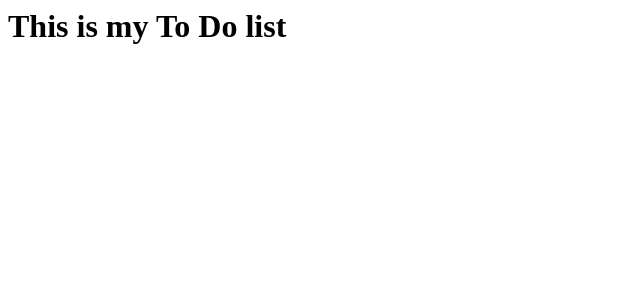
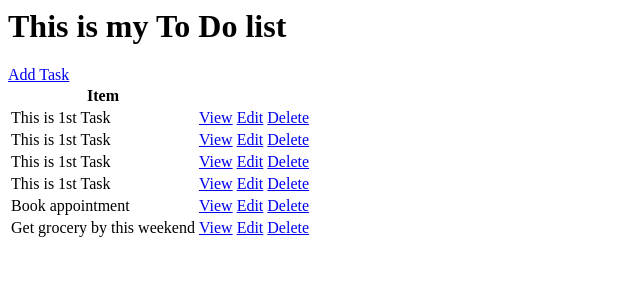
Before and after one commit to thisispriyankpatel/ToDo_List, a Django app: page / in a window 1280 px wide. Shown: the top 300 px of the page, without its empty margins (0-640 px from the left). Run offline with Django 4.2, Linux system fonts and the light colour scheme; data comes from the database, SQL or seed files in the repository; both versions use the stored data as it was after the commit.

Commit message:
New Features added - Add,Update,Delete.

```diff
--- /dev/null
+++ b/Base/templates/Base/task.html
@@ -0,0 +1 @@
+<h1>Task: {{task}}</h1>
--- /dev/null
+++ b/Base/templates/Base/task_confirm_delete.html
@@ -0,0 +1,6 @@
+<a href="{% url 'tasks'%}">Go Back</a>
+<form method="POST">
+    {% csrf_token %}
+    <p>Are You Sure want To Delete This Task? "{{task}}"</p>
+    <input type="submit" value="Delete"/>
+</form>
--- a/Base/templates/Base/task_list.html
+++ b/Base/templates/Base/task_list.html
@@ -1 +1,39 @@
 <h1>This is my To Do list</h1>
+<a href="{% url 'task-create' %}">Add Task</a>
+
+<table>
+    <tr>
+        <th>
+            Item
+        </th>
+        <th>
+
+        </th>
+        <th>
+
+        </th>
+    </tr>
+    {% for task in tasks%}
+    <tr>
+        <td>
+            {{task.title}}
+        </td>
+        <td><a href="{% url 'task' task.id %}">
+            View
+        </a>
+        </td>
+        <td>
+            <a href="{% url 'task-update' task.id %}">
+                Edit
+            </a>
+        </td>
+        <td>
+            <a href="{% url 'task-delete' task.id %}">
+                Delete
+            </a>
+        </td>
+    </tr>
+    {% empty %}
+    <h3>No items In the List</h3>
+    {% endfor %}
+</table>
--- a/Base/urls.py
+++ b/Base/urls.py
@@ -1,7 +1,11 @@
 from django.urls import path
-from .views import TaskList
+from .views import TaskList,TaskDetail, TaskCreate, TaskUpdate, DeleteView
 
 
 urlpatterns = [
     path('', TaskList.as_view(), name='tasks'),
+    path('task/<int:pk>/', TaskDetail.as_view(), name='task'),
+    path('task-create/', TaskCreate.as_view(), name='task-create'),
+    path('task-update/<int:pk>/', TaskUpdate.as_view(), name='task-update'),
+    path('task-delete/<int:pk>/', DeleteView.as_view(), name='task-delete'),
 ]
--- a/Base/views.py
+++ b/Base/views.py
@@ -1,7 +1,31 @@
 from django.shortcuts import render
 from django.views.generic.list  import ListView
+from django.views.generic.detail  import DetailView
+from django.views.generic.edit import CreateView, UpdateView, DeleteView
+from django.urls import reverse_lazy
 from .models import Task
 
 
 class TaskList(ListView):
     model = Task
+    context_object_name = 'tasks'
+
+class TaskDetail(DetailView):
+    model = Task
+    context_object_name = 'task'
+    template_name = 'Base/task.html'
+
+class TaskCreate(CreateView):
+    model = Task
+    fields = '__all__'
+    success_url = reverse_lazy('tasks')
+
+class TaskUpdate(UpdateView):
+    model = Task
+    fields = '__all__'
+    success_url = reverse_lazy('tasks')
+
+class DeleteView(DeleteView):
+     model = Task
+     context_object_name = 'task'
+     success_url = reverse_lazy('tasks')
```
Also changed, not shown: Base/templates/Base/task_form.html (added, +7 -0 lines), db.sqlite3.
